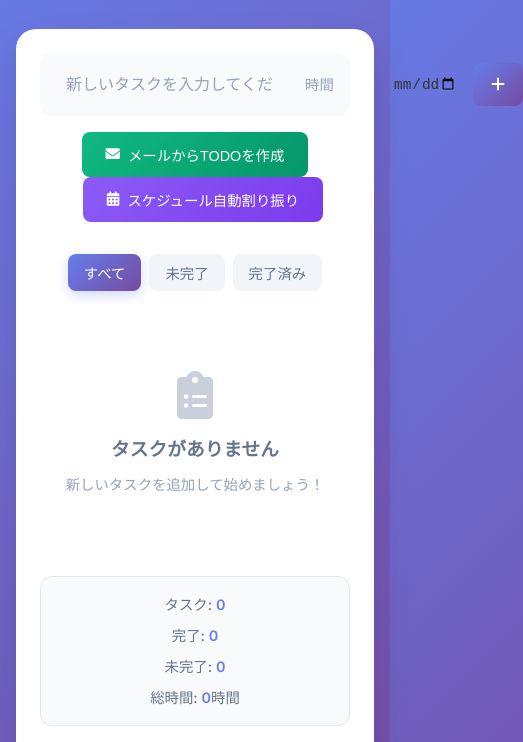
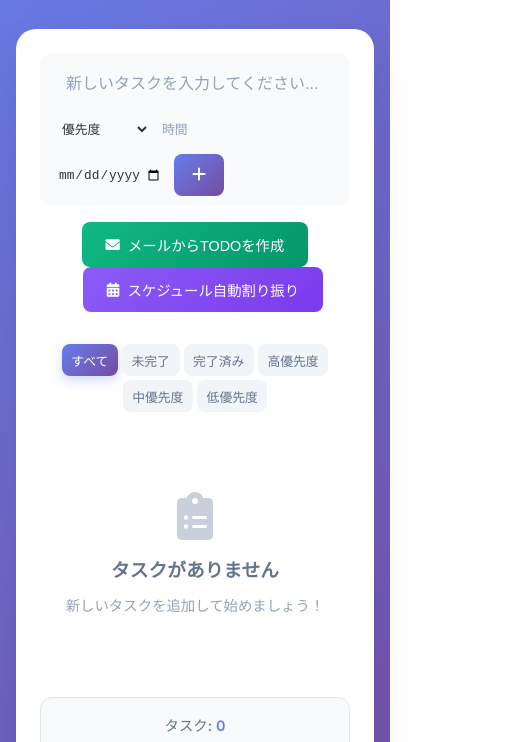
Before and after one commit to k-kasama/kasama_todo_app_by_cursor, a plain HTML site: page index.html in a window 390 px wide. Shown: the part 134-876 px from the top of the page, 523 px wide, since content can reach past the window. Drawn offline with Linux system fonts and the light colour scheme.

Commit message:
優先度を設定するUIを追加

```diff
--- a/index.html
+++ b/index.html
@@ -19,6 +19,12 @@
             <div class="input-section">
                 <div class="input-group">
                     <input type="text" id="todoInput" placeholder="新しいタスクを入力してください..." maxlength="100">
+                    <select id="todoPriority" class="priority-input">
+                        <option value="">優先度</option>
+                        <option value="high">高</option>
+                        <option value="medium">中</option>
+                        <option value="low">低</option>
+                    </select>
                     <input type="number" id="todoTime" placeholder="時間" min="0.5" max="24" step="0.5" class="time-input">
                     <input type="date" id="todoDeadline" class="deadline-input">
                     <button id="addTodo" class="add-btn">
@@ -39,6 +45,9 @@
                 <button class="filter-btn active" data-filter="all">すべて</button>
                 <button class="filter-btn" data-filter="active">未完了</button>
                 <button class="filter-btn" data-filter="completed">完了済み</button>
+                <button class="filter-btn" data-filter="high">高優先度</button>
+                <button class="filter-btn" data-filter="medium">中優先度</button>
+                <button class="filter-btn" data-filter="low">低優先度</button>
             </div>
 
             <div class="todo-list" id="todoList">
--- a/script.js
+++ b/script.js
@@ -246,6 +246,12 @@ class TodoApp {
                 return this.todos.filter(t => !t.completed);
             case 'completed':
                 return this.todos.filter(t => t.completed);
+            case 'high':
+                return this.todos.filter(t => t.priority === 'high');
+            case 'medium':
+                return this.todos.filter(t => t.priority === 'medium');
+            case 'low':
+                return this.todos.filter(t => t.priority === 'low');
             default:
                 return this.todos;
         }
@@ -293,6 +299,21 @@ class TodoApp {
                 icon: 'fas fa-tasks',
                 title: '完了済みのタスクがありません',
                 message: 'まだタスクを完了していません'
+            },
+            high: {
+                icon: 'fas fa-exclamation-triangle',
+                title: '高優先度のタスクがありません',
+                message: '高優先度のタスクを追加してください'
+            },
+            medium: {
+                icon: 'fas fa-minus-circle',
+                title: '中優先度のタスクがありません',
+                message: '中優先度のタスクを追加してください'
+            },
+            low: {
+                icon: 'fas fa-arrow-down',
+                title: '低優先度のタスクがありません',
+                message: '低優先度のタスクを追加してください'
             }
         };
 
@@ -884,15 +905,18 @@ class TodoApp {
 
     handleAddTodo() {
         const input = document.getElementById('todoInput');
+        const priorityInput = document.getElementById('todoPriority');
         const timeInput = document.getElementById('todoTime');
         const deadlineInput = document.getElementById('todoDeadline');
         const text = input.value.trim();
+        const priority = priorityInput.value || 'medium';
         const time = parseFloat(timeInput.value) || 0;
         const deadline = deadlineInput.value || '';
 
         if (text) {
-            this.addTodo(text, 'medium', time, deadline);
+            this.addTodo(text, priority, time, deadline);
             input.value = '';
+            priorityInput.value = '';
             timeInput.value = '';
             deadlineInput.value = '';
             input.focus();
--- a/styles.css
+++ b/styles.css
@@ -89,7 +89,8 @@ body {
 }
 
 .time-input,
-.deadline-input {
+.deadline-input,
+.priority-input {
     border: none;
     background: transparent;
     padding: 0.75rem 0.5rem;
@@ -105,6 +106,16 @@ body {
 
 .deadline-input {
     width: 120px;
+}
+
+.priority-input {
+    width: 100px;
+    cursor: pointer;
+}
+
+.priority-input option {
+    background: white;
+    color: #333;
 }
 
 .time-input::placeholder {
@@ -137,17 +148,19 @@ body {
     gap: 0.5rem;
     margin-bottom: 2rem;
     justify-content: center;
+    flex-wrap: wrap;
 }
 
 .filter-btn {
     background: #f1f5f9;
     border: none;
-    padding: 0.5rem 1rem;
+    padding: 0.5rem 0.75rem;
     border-radius: 8px;
     cursor: pointer;
     transition: all 0.3s ease;
-    font-size: 0.9rem;
+    font-size: 0.85rem;
     color: #64748b;
+    white-space: nowrap;
 }
 
 .filter-btn:hover {
@@ -732,6 +745,27 @@ body {
         gap: 0.5rem;
         align-items: flex-start;
     }
+
+    .filters {
+        gap: 0.25rem;
+    }
+
+    .filter-btn {
+        padding: 0.4rem 0.6rem;
+        font-size: 0.8rem;
+    }
+
+    .input-group {
+        flex-wrap: wrap;
+        gap: 0.25rem;
+    }
+
+    .priority-input,
+    .time-input,
+    .deadline-input {
+        min-width: 70px;
+        font-size: 0.8rem;
+    }
 }
 
 /* スケジュール機能のスタイル */
```
Also changed, not shown: 1 other file.
